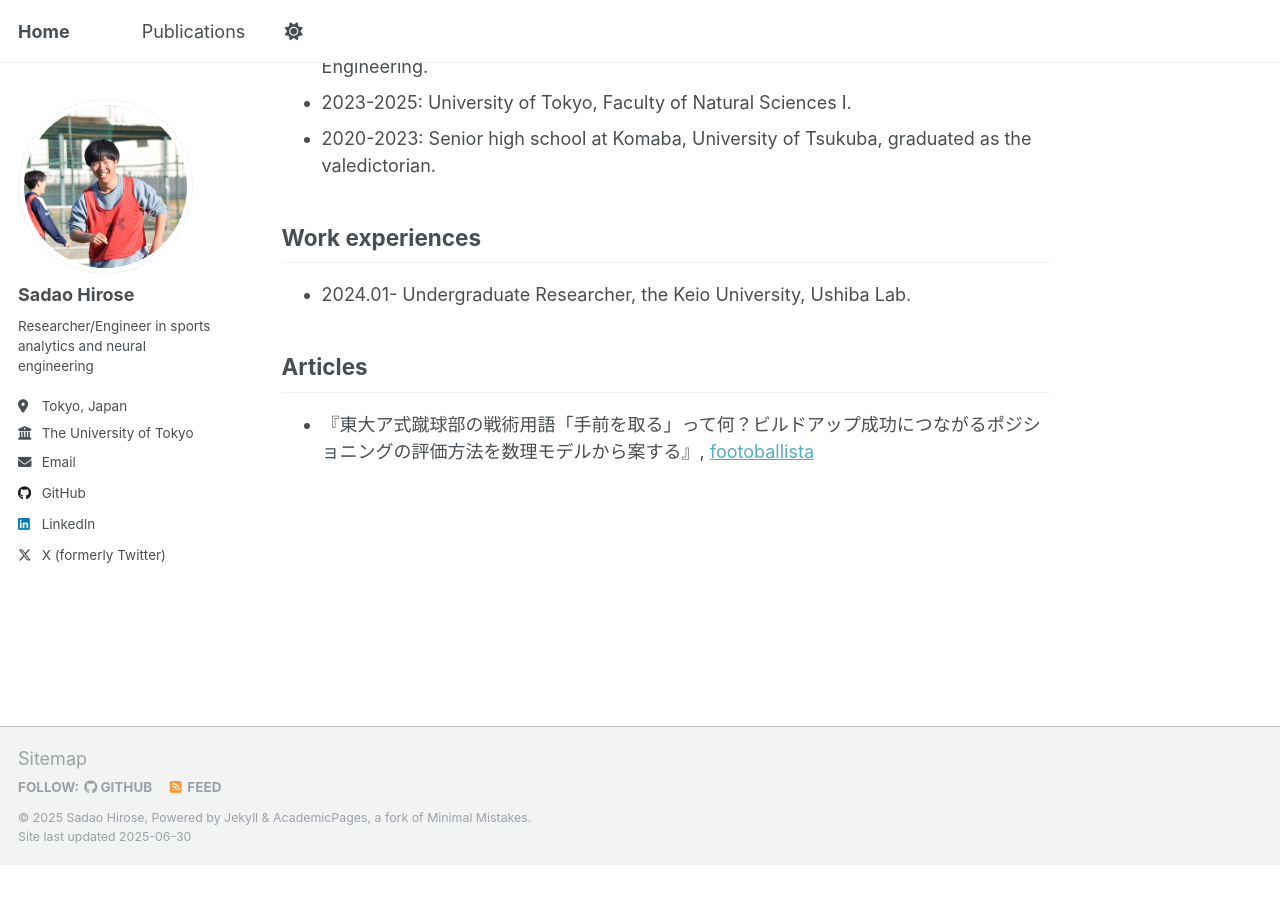
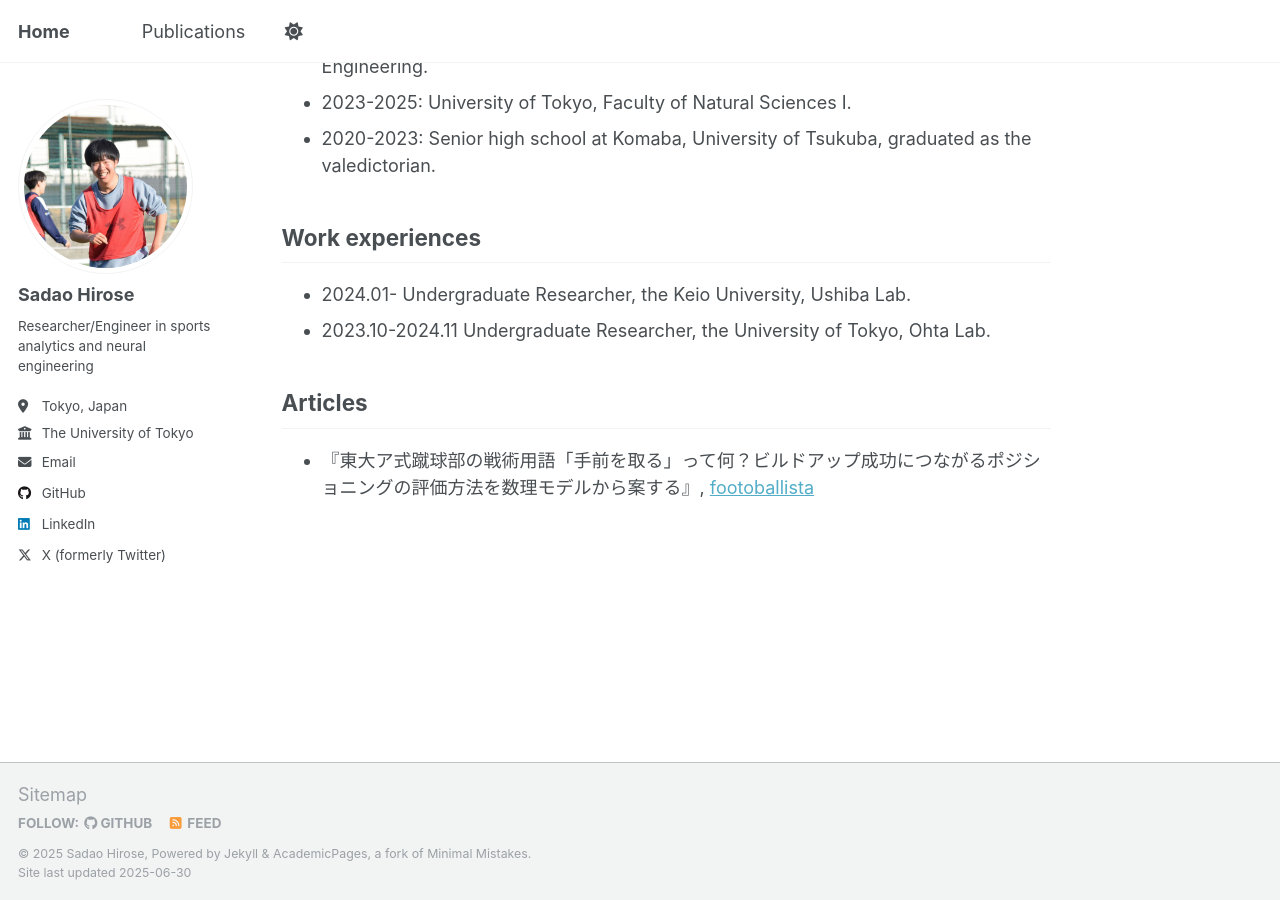
Before and after one commit to HiroseSadao/HiroseSadao.github.io, a Jekyll site: the page built from _pages/about.md, in a window 1280 px wide and 900 px high, scrolled down 1039 px. Built offline with Jekyll 4.4.1, drawn with Linux system fonts in a browser that asks for light colours; before the commit the page ends 1903 px from its top, so only the background shows below that.

Commit message:
work experienceを追加した

```diff
--- a/_pages/about.md
+++ b/_pages/about.md
@@ -38,6 +38,7 @@ Education
 Work experiences
 ------
 - 2024.01- Undergraduate Researcher, the Keio University, Ushiba Lab.
+- 2023.10-2024.11 Undergraduate Researcher, the University of Tokyo, Ohta Lab.
 
 Articles
 ------
```
